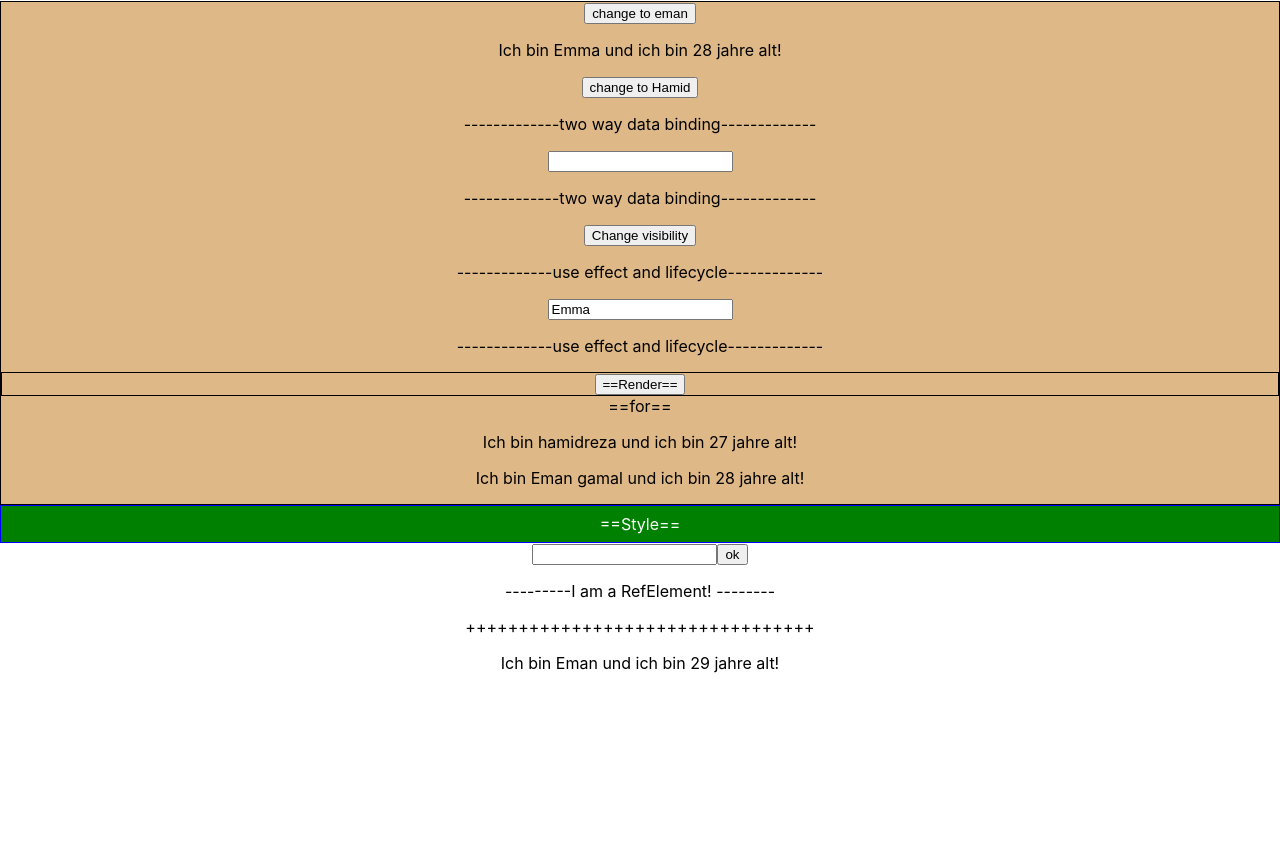
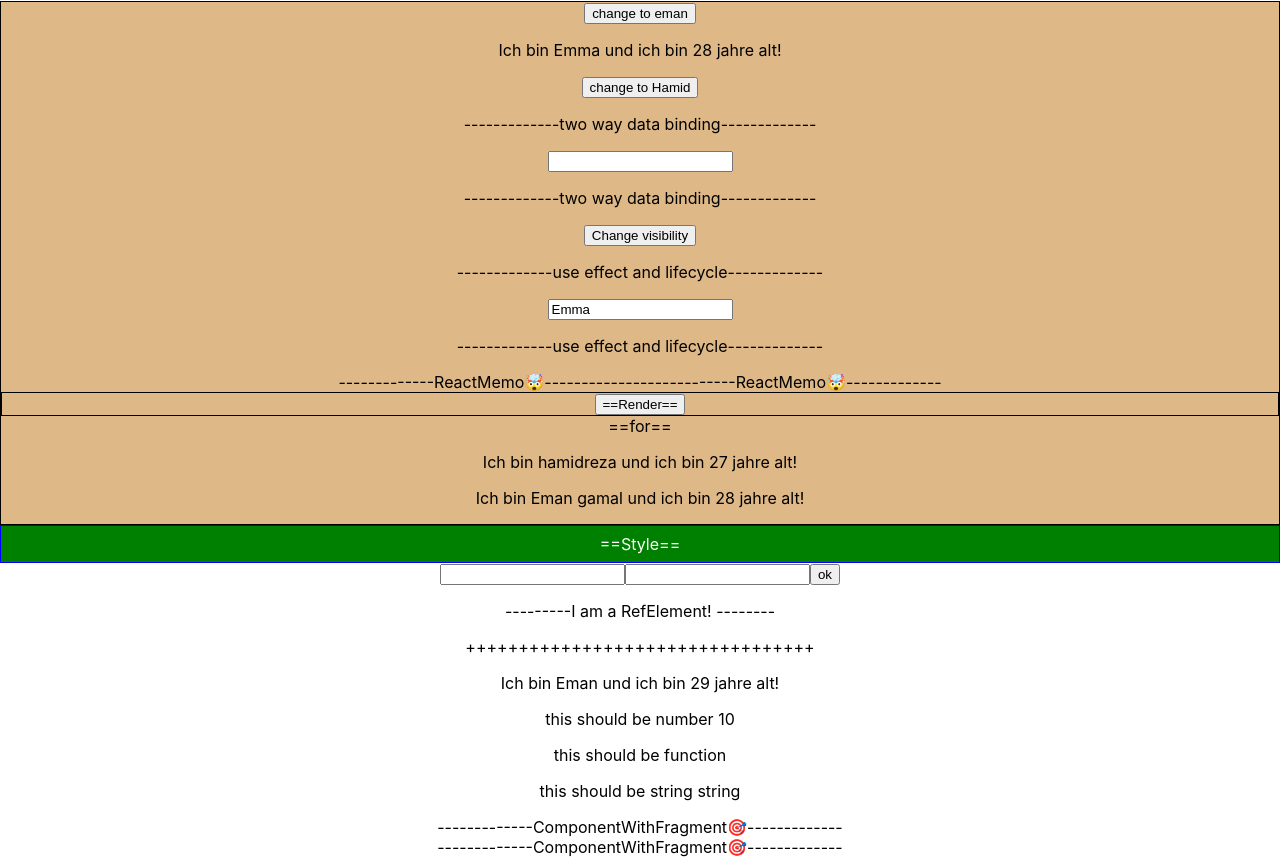
Before and after one commit to hamidhmz/react-exercise-files, a React (Create React App) app: page / in a window 1280 px wide. Shown: the part 1231-2088 px from the top of the page. Before the commit the page ends 1920 px from the top, so only its background shows below. Built offline with nearby package versions, Linux system fonts and the light colour scheme.

Commit message:
done components

```diff
--- a/package.json
+++ b/package.json
@@ -6,6 +6,7 @@
     "@testing-library/jest-dom": "^4.2.4",
     "@testing-library/react": "^9.5.0",
     "@testing-library/user-event": "^7.2.1",
+    "prop-types": "^15.7.2",
     "radium": "^0.26.0",
     "react": "^16.13.1",
     "react-dom": "^16.13.1",
--- a/src/App.js
+++ b/src/App.js
@@ -8,6 +8,8 @@ import State from "./Components/State/State.js";
 import InlineStyle from "./Components/Style/InlineStyle/InlineStyle";
 import RefElement from "./Components/RefElement/RefElement.js";
 import ExampleForHigherOrderComponents from "./Components/HigherOrderComponents/ExampleForHigherOrderComponents.js";
+import ComponentWithFragment from "./Components/ComponentWithFragment/ComponentWithFragment.js";
+import PropTypesComponent from "./Components/Props/PropTypes/PropTypes.js";
 
 function App() {
   return (
@@ -22,6 +24,8 @@ function App() {
       <InlineStyle />
       <RefElement />
       <ExampleForHigherOrderComponents />
+      <PropTypesComponent mustNumber={10} mustFunction={()=>{}} mustString="string"></PropTypesComponent>
+      <ComponentWithFragment></ComponentWithFragment>
     </div>
   );
   // return React.createElement('div',{className:"App"}, React.createElement('header',{className:"App-header"},"Hi i am hamidreza nasrollahy"),React.createElement('header',{className:"App-header"},"Hi i am hamidreza nasrollahy")) // equivalent
--- /dev/null
+++ b/src/Components/ComponentWithFragment/ComponentWithFragment.js
@@ -0,0 +1,22 @@
+import React from "react";
+
+//when you don't wanna wrap your jsx code with some tag you can use fragment
+function ComponentWithFragment(props) {
+  console.log("----->React memo rendering...");
+  return (
+    <React.Fragment>
+      <div>
+        <span role="img" aria-label="mindblower">
+          -------------ComponentWithFragment🎯-------------
+        </span>
+      </div>
+      <div>
+        <span role="img" aria-label="mindblower">
+          -------------ComponentWithFragment🎯-------------
+        </span>
+      </div>
+    </React.Fragment>
+  );
+}
+
+export default ComponentWithFragment;
--- /dev/null
+++ b/src/Components/Props/PropTypes/PropTypes.js
@@ -0,0 +1,20 @@
+import React from "react";
+import PropTypes from "prop-types";
+
+function PropTypesComponent(props) {
+  return (
+    <div>
+      <p>this should be number {props.mustNumber}</p>
+      <p>this should be function {props.mustFunction()}</p>
+      <p>this should be string {props.mustString}</p>
+    </div>
+  );
+}
+
+PropTypesComponent.propTypes = {
+  mustNumber: PropTypes.number,
+  mustFunction: PropTypes.func,
+  mustString: PropTypes.string,
+};
+
+export default PropTypesComponent;
--- a/src/Components/RefElement/RefElement.js
+++ b/src/Components/RefElement/RefElement.js
@@ -1,24 +1,35 @@
-import React,{ useState } from "react";
+import React, { useState, useEffect } from "react";
 
 function RefElement() {
   let myElement;
+  let myElement1 = React.createRef();
 
   const [elementState, setElementState] = useState(myElement);
 
-  function setElement(element){
-    setElementState(element.value)
+  function setElement(element) {
+    setElementState(element.value);
   }
+  useEffect(() => {
+    console.log("element from createRef--->", myElement1.current);
+  });
 
   return (
     <div>
       <input
         ref={(element) => {
-          console.log(element)
-          myElement = element
+          console.log("element from ref---->", element);
+          myElement = element;
         }}
         type="text"
       ></input>
-      <button onClick={()=>{ setElement(myElement) }}>ok</button>
+      <input ref={myElement1} type="text"></input>
+      <button
+        onClick={() => {
+          setElement(myElement);
+        }}
+      >
+        ok
+      </button>
       <p>---------I am a RefElement! {JSON.stringify(elementState)}--------</p>
     </div>
   );
--- /dev/null
+++ b/src/Components/State/ReactMemo/ReactMemo.js
@@ -0,0 +1,18 @@
+import React from "react";
+
+function ReactMemo(props) {
+  console.log("----->React memo rendering...");
+  return (
+    <div>
+      <span role="img" aria-label="mindblower">
+        -------------ReactMemo🤯-------------
+      </span>
+
+      <span role="img" aria-label="mindblower">
+        -------------ReactMemo🤯-------------
+      </span>
+    </div>
+  );
+}
+
+export default React.memo(ReactMemo); // shouldn't put here when all the time component will render
--- a/src/Components/State/UseEffect/UseEffect.js
+++ b/src/Components/State/UseEffect/UseEffect.js
@@ -1,4 +1,5 @@
 import React, { useEffect } from "react";
+import ReactMemo from "../ReactMemo/ReactMemo";
 
 function UseEffect(props) {
   useEffect(() => {
@@ -29,6 +30,7 @@ function UseEffect(props) {
       <p>-------------use effect and lifecycle-------------</p>
       <input type="text" value={props.name} />
       <p>-------------use effect and lifecycle-------------</p>
+      <ReactMemo></ReactMemo>
     </div>
   );
 }
```
